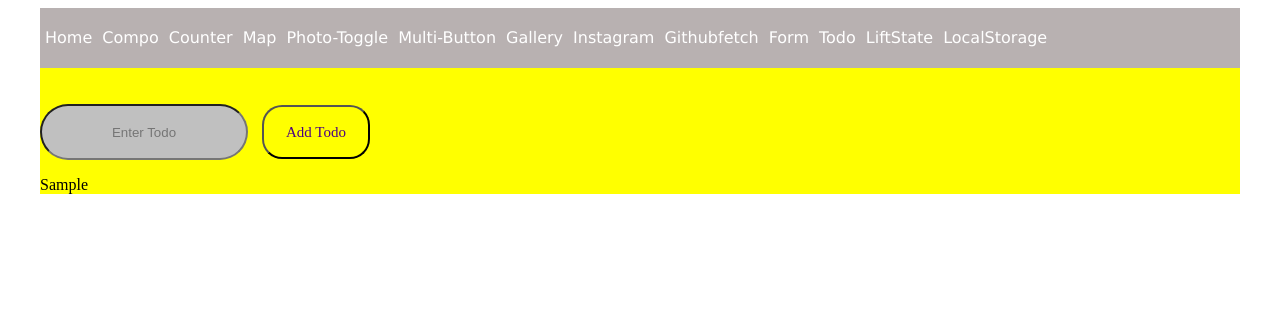
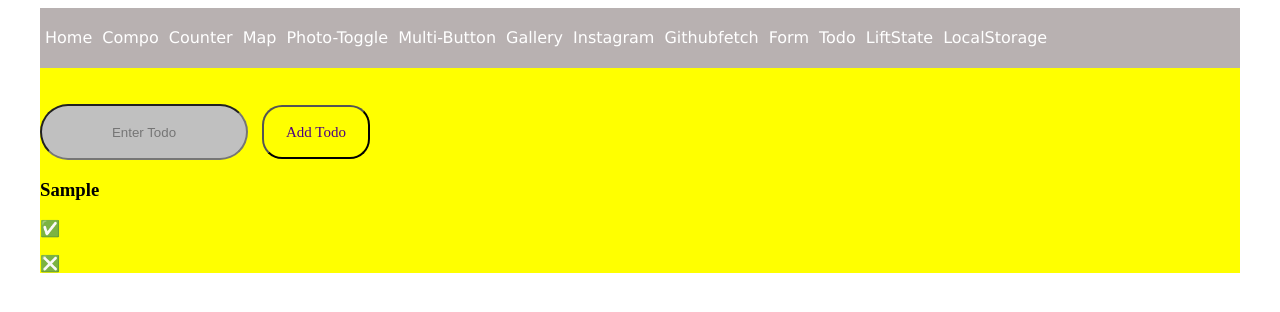
Before and after one commit to azar2612/react-basics, a React (Create React App) app: page /Todo in a window 1280 px wide. Both pictures are taken after typing "Sample" into the empty fields and a click on the button "Add Todo". Shown: the top 312 px of the page. Built offline with nearby package versions, Linux system fonts and the light colour scheme.

Commit message:
todo task updated

```diff
--- a/src/Todo.jsx
+++ b/src/Todo.jsx
@@ -38,11 +38,33 @@ class TodoForm extends Component {
 
 class TodoText extends Component {
   render() {
-    const { todoObj } = this.props;
+    const { todo, completeFunc, deleteFunc } = this.props;
     return (
-      <>
-        <p>{todoObj.text}</p>
-      </>
+      <div className="todo-text">
+        {todo.id && (
+          <>
+            <h3 style={{ textDecoration: todo.completed && "line-through" }}>
+              {todo.text}
+            </h3>
+            <p style={{ cursor: "pointer" }}>
+              {todo.completed ? (
+                <span role="img" onClick={() => completeFunc(todo.id)}>
+                  &#11088;
+                </span>
+              ) : (
+                <span role="img" onClick={() => completeFunc(todo.id)}>
+                  &#9989;
+                </span>
+              )}
+            </p>
+            <p style={{ cursor: "pointer" }}>
+              <span role="img" onClick={() => deleteFunc(todo.id)}>
+                &#10062;
+              </span>
+            </p>
+          </>
+        )}
+      </div>
     );
   }
 }
@@ -51,8 +73,28 @@ class Todo extends Component {
   state = {
     todos: [],
   };
-  addTodo = (todo) =>
+
+  addTodo = (todo) => {
     this.setState(({ todos }) => ({ todos: [todo, ...todos] }));
+  };
+
+  completeTodo = (id) => {
+    this.setState(({ todos }) => ({
+      todos: todos.map((t) => {
+        if (t.id === id) {
+          return { ...t, completed: !t.completed }; //... is spread used for addition
+        } else {
+          return t;
+        }
+      }),
+    }));
+  };
+
+  deleteTodo = (id) => {
+    this.setState(({ todos }) => ({
+      todos: todos.filter((t) => t.id !== id),
+    }));
+  };
 
   render() {
     const { todos } = this.state;
@@ -60,7 +102,12 @@ class Todo extends Component {
       <>
         <TodoForm add={this.addTodo} />
         {todos.map((s) => (
-          <TodoText todoObj={s} />
+          <TodoText
+            key={s.id}
+            todo={s}
+            completeFunc={this.completeTodo}
+            deleteFunc={this.deleteTodo}
+          />
         ))}
       </>
     );
```
